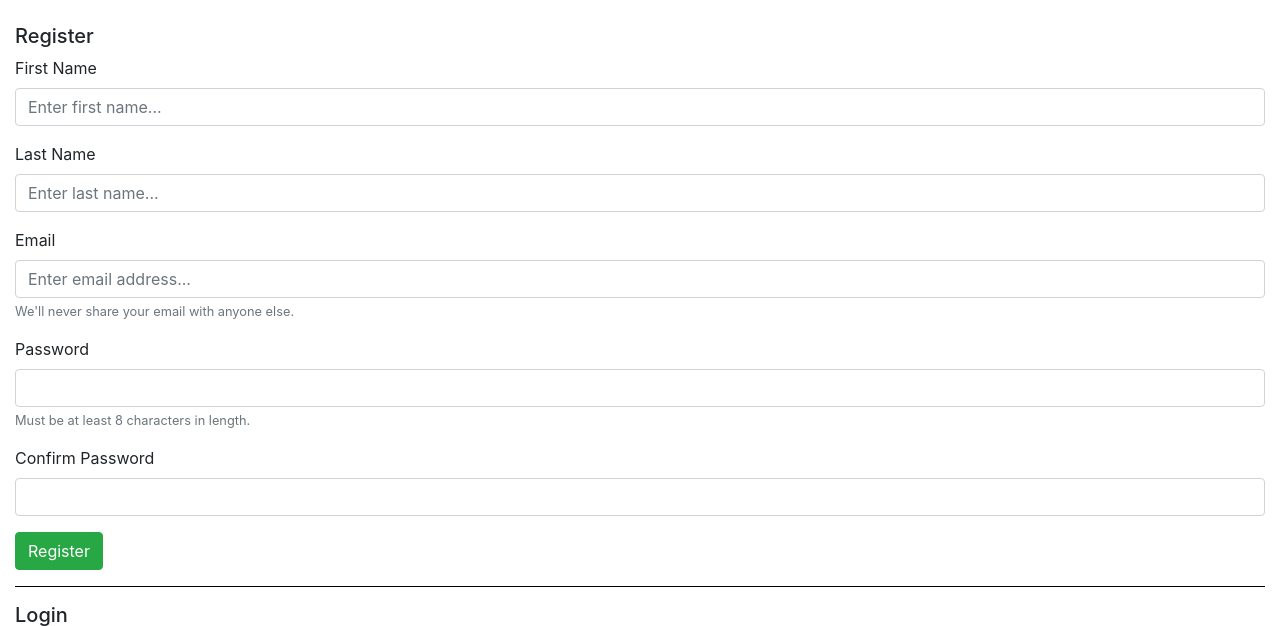
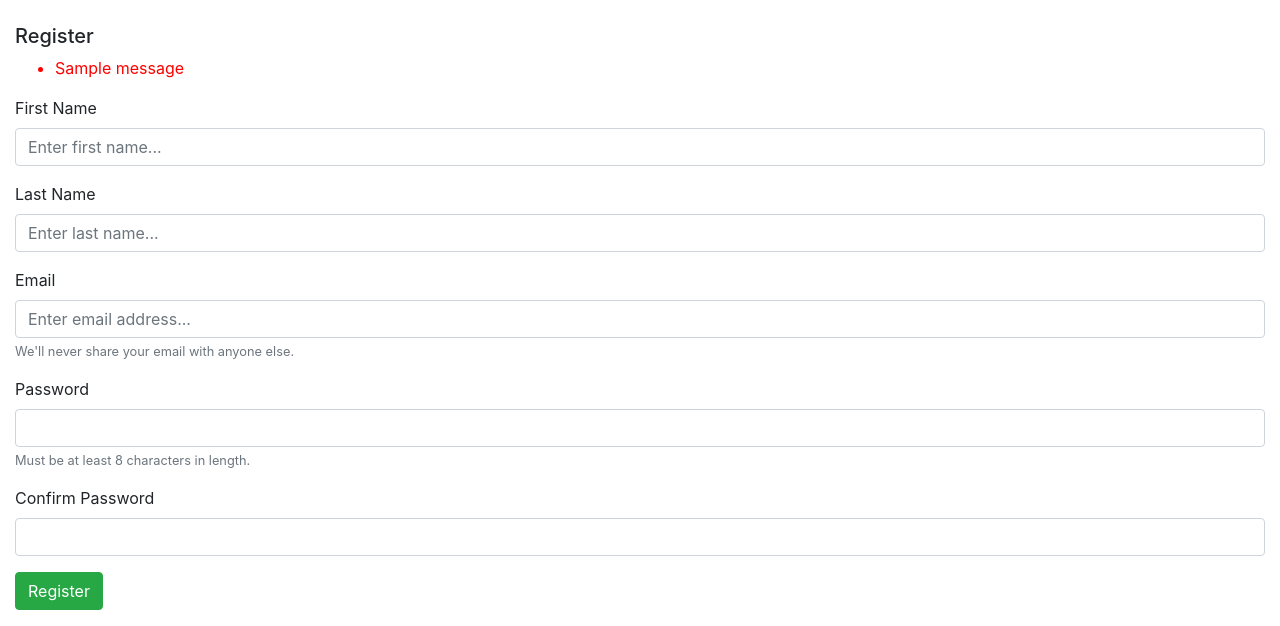
Before and after one commit to randyrodgers/stock-tickler, a Django app: page / in a window 1280 px wide. Shown: the part 72-698 px from the top of the page. Run offline with Django 3.2, Linux system fonts and the light colour scheme; tables that the repository leaves empty hold one stand-in row (values such as "Sample post"); one stand-in notice (Sample message) is shown; parts of the project's set-up code (start-up, migrations or seed data) failed here and were passed over; some libraries are stand-ins or nearby versions.

Commit message:
updated TODO list, fixed fault in login functionality, added error flash messages to index.html

```diff
--- a/project/app/static/css/style.css
+++ b/project/app/static/css/style.css
@@ -0,0 +1,4 @@
+.err-msg
+{
+    color: red;
+}
--- a/project/app/templates/index.html
+++ b/project/app/templates/index.html
@@ -29,6 +29,13 @@
     <div class="container-fluid">
         <br>
         <h5>Register</h5>
+        {% if messages %}
+        <ul class="messages">
+            {% for message in messages %}
+            <li class="err-msg">{{ message }}</li>
+            {% endfor %}
+        </ul>
+        {% endif %}
         <form action="/register" method="post">
             {% csrf_token %}
             <div class="form-group">
--- a/project/app/views.py
+++ b/project/app/views.py
@@ -41,7 +41,7 @@ def login( request ):
         user_list = User.objects.filter( email = request.POST['email'] )
         if len( user_list ) > 0:
             logged_user = user_list[0] # email addresses are unique
-            if bcrypt.checkpw( request.POST['password'].encode(), logged_user.hash_pw.encode() ):
+            if bcrypt.checkpw( request.POST['password'].encode(), logged_user.password.encode() ):
                 request.session['logged_user_id'] = logged_user.id
                 return redirect( '/profile' )
     return redirect( '/' )
```
